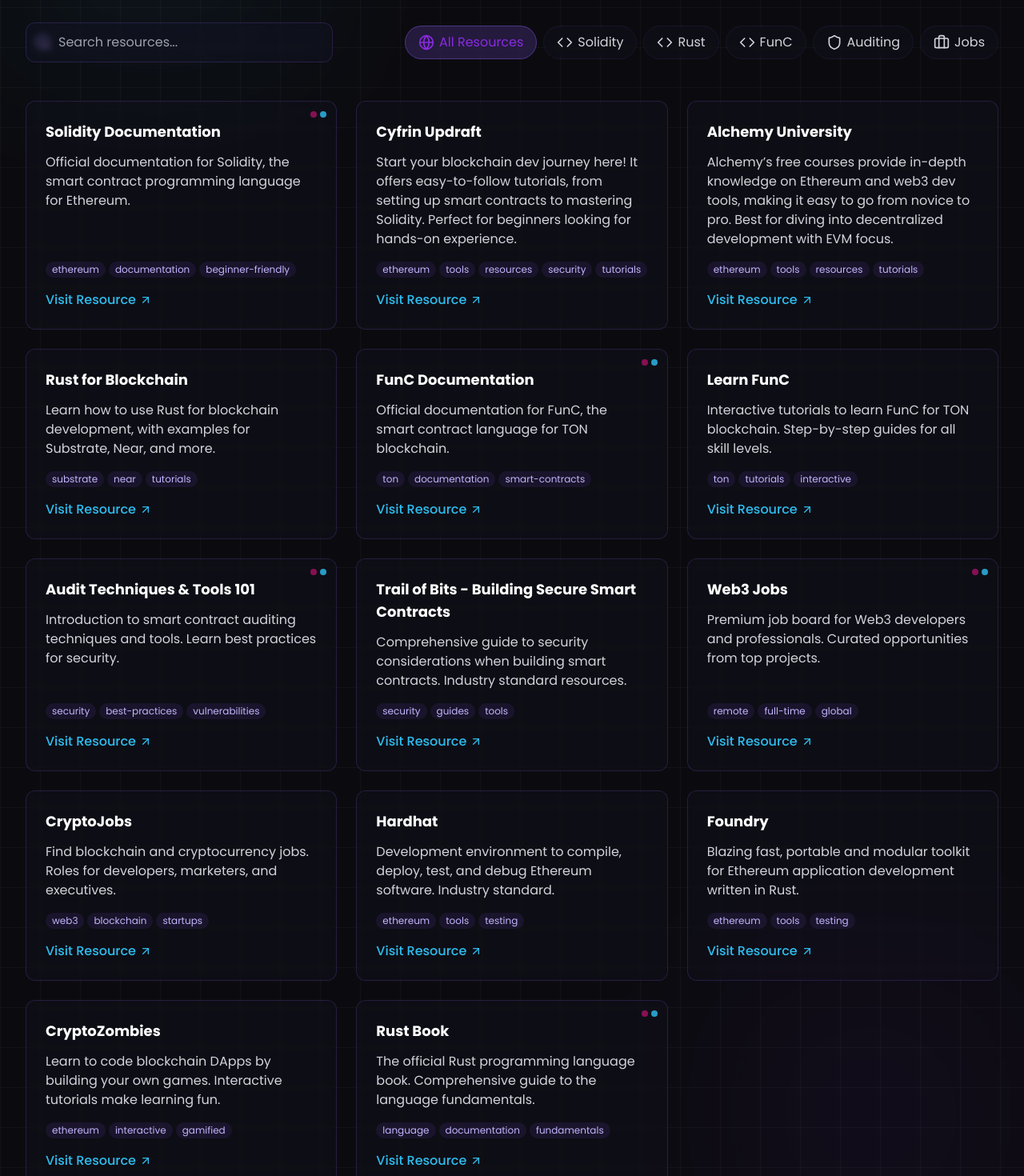
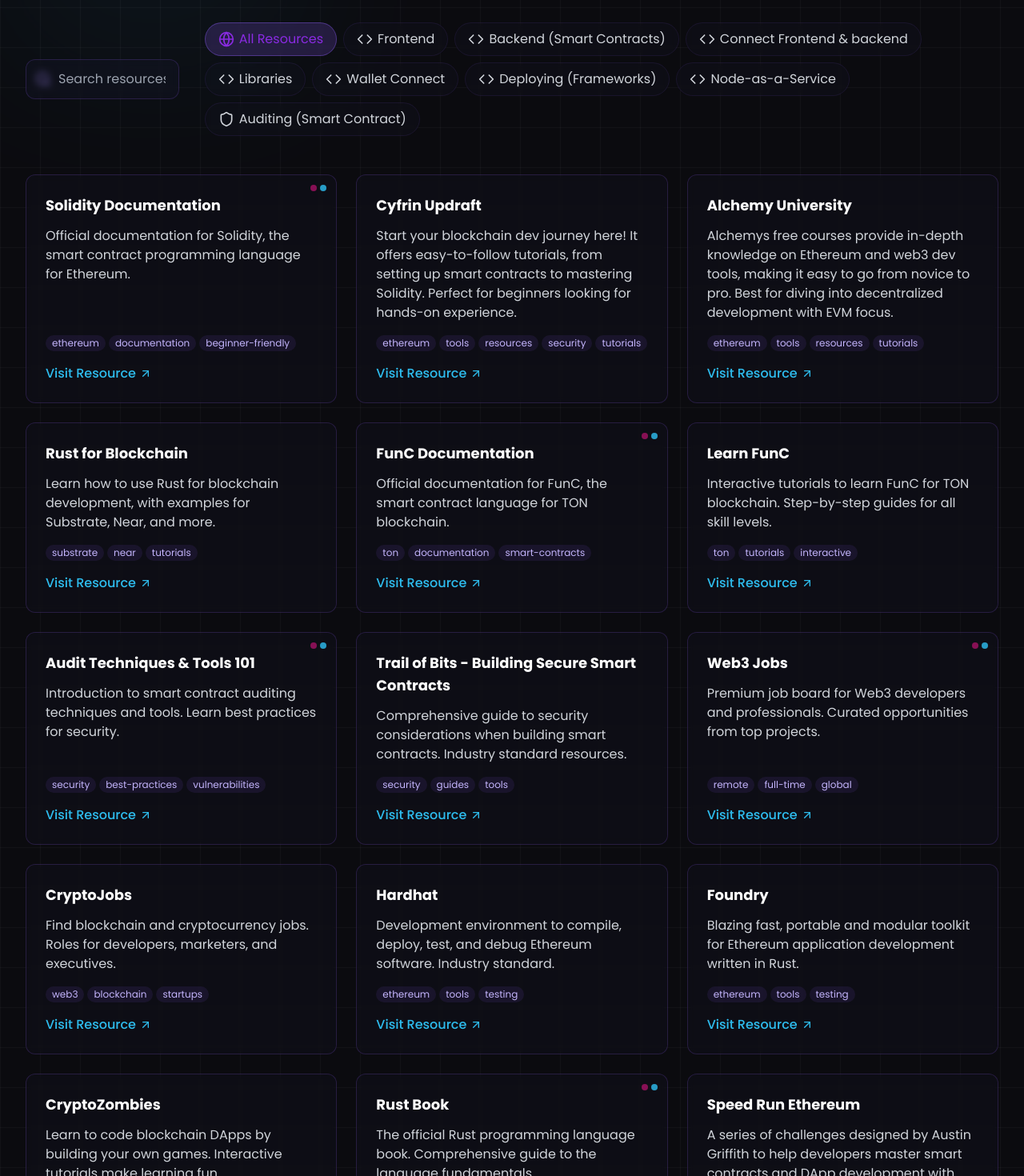
Before and after one commit to heycalebszn/raptohub, a React (Vite) app: page / in a window 1280 px wide. Shown: the part 980-2450 px from the top of the page at 80% size. Built offline with nearby package versions, Linux system fonts and the light colour scheme; a web font is replaced by a local one.

Commit message:
UPDATE: RESOURCES CURATED

```diff
--- a/src/components/sections/contributors.tsx
+++ b/src/components/sections/contributors.tsx
@@ -67,9 +67,9 @@
             Meet The Team
           </div>
           <h2 className="text-4xl font-bold mb-4">
-            Our{" "}
+            The{" "}
             <span className="bg-gradient-to-r from-neon-pink to-neon-purple bg-clip-text text-transparent">
-              Contributors
+              Founders
             </span>
           </h2>
           <p className="text-lg text-gray-300">
--- a/src/components/sections/resources.tsx
+++ b/src/components/sections/resources.tsx
@@ -1,21 +1,23 @@
-import { Search } from "lucide-react"
-import { categories, resourcesData } from "../../constants"
-import { ResourceCard } from "../ui/cards"
+import { Search } from "lucide-react";
+import { categories, resourcesData } from "../../constants";
+import { ResourceCard } from "../ui/cards";
 import { useState } from "react";
 
 const Resources = () => {
-    const [selectedCategory, setSelectedCategory] = useState("all");
-    const [searchTerm, setSearchTerm] = useState("");
+  const [selectedCategory, setSelectedCategory] = useState("all");
+  const [searchTerm, setSearchTerm] = useState("");
 
-    const filteredResources = resourcesData
-    .filter(resource =>
+  const filteredResources = resourcesData.filter(
+    (resource) =>
       (selectedCategory === "all" || resource.category === selectedCategory) &&
       (searchTerm === "" ||
         resource.title.toLowerCase().includes(searchTerm.toLowerCase()) ||
         resource.description.toLowerCase().includes(searchTerm.toLowerCase()) ||
-        (resource.tags && resource.tags.some(tag => tag.toLowerCase().includes(searchTerm.toLowerCase())))
-      )
-    );
+        (resource.tags &&
+          resource.tags.some((tag) =>
+            tag.toLowerCase().includes(searchTerm.toLowerCase())
+          )))
+  );
   return (
     <div id="resources" className="relative py-24 overflow-hidden">
       {/* Background elements */}
@@ -30,16 +32,21 @@
             Browse Our Collection
           </div>
           <h2 className="text-4xl font-bold mb-4">
-            Curated <span className="bg-gradient-to-r from-neon-blue to-neon-purple bg-clip-text text-transparent">Web3</span> Resources
+            Curated{" "}
+            <span className="bg-gradient-to-r from-neon-blue to-neon-purple bg-clip-text text-transparent">
+              Web3
+            </span>{" "}
+            Resources
           </h2>
           <p className="text-lg text-gray-300">
-            Discover the best learning materials, documentation, and tools to accelerate your blockchain development journey.
+            Discover the best learning materials, documentation, and tools to
+            accelerate your blockchain development journey.
           </p>
         </div>
 
         {/* Search and Filter */}
         <div className="mb-12">
-          <div className="flex flex-col md:flex-row gap-6 md:items-center justify-between">
+          <div className="flex flex-col md:flex-row gap-8 md:items-center justify-between">
             {/* Search */}
             <div className="relative w-full md:w-96">
               <div className="absolute inset-y-0 left-0 pl-3 flex items-center pointer-events-none">
@@ -86,13 +93,17 @@
             <div className="mx-auto w-16 h-16 flex items-center justify-center rounded-full bg-cyber-light/30 mb-4">
               <Search className="h-8 w-8 text-primary-300" />
             </div>
-            <h3 className="text-xl font-semibold text-white mb-2">No resources found</h3>
-            <p className="text-gray-400">Try adjusting your search or filter criteria</p>
+            <h3 className="text-xl font-semibold text-white mb-2">
+              No resources found
+            </h3>
+            <p className="text-gray-400">
+              Try adjusting your search or filter criteria
+            </p>
           </div>
         )}
       </div>
     </div>
-  )
-}
+  );
+};
 
-export default Resources
+export default Resources;
--- a/src/constants/index.tsx
+++ b/src/constants/index.tsx
@@ -8,29 +8,44 @@
     icon: <Globe className="w-5 h-5" />,
   },
   {
-    id: "solidity",
-    name: "Solidity",
+    id: "frontend",
+    name: "Frontend",
     icon: <Code className="w-5 h-5" />,
   },
   {
-    id: "rust",
-    name: "Rust",
+    id: "solidty",
+    name: "Backend (Smart Contracts)",
     icon: <Code className="w-5 h-5" />,
   },
   {
-    id: "func",
-    name: "FunC",
+    id: "Integration",
+    name: "Connect Frontend & backend",
+    icon: <Code className="w-5 h-5" />,
+  },
+  {
+    id: "libraries",
+    name: "Libraries",
+    icon: <Code className="w-5 h-5" />,
+  },
+  {
+    id: "Wallets",
+    name: "Wallet Connect",
+    icon: <Code className="w-5 h-5" />,
+  },
+  {
+    id: "deploying",
+    name: "Deploying (Frameworks)",
+    icon: <Code className="w-5 h-5" />,
+  },
+  {
+    id: "node",
+    name: "Node-as-a-Service",
     icon: <Code className="w-5 h-5" />,
   },
   {
     id: "auditing",
-    name: "Auditing",
+    name: "Auditing (Smart Contract)",
     icon: <Shield className="w-5 h-5" />,
-  },
-  {
-    id: "jobs",
-    name: "Jobs",
-    icon: <Briefcase className="w-5 h-5" />,
   },
 ];
 
@@ -58,7 +73,7 @@
     id: 3,
     title: "Alchemy University",
     description:
-      "Alchemy’s free courses provide in-depth knowledge on Ethereum and web3 dev tools, making it easy to go from novice to pro. Best for diving into decentralized development with EVM focus.",
+      "Alchemys free courses provide in-depth knowledge on Ethereum and web3 dev tools, making it easy to go from novice to pro. Best for diving into decentralized development with EVM focus.",
     url: "https://www.alchemy.com/university/courses",
     category: "solidity",
     tags: ["ethereum", "tools", "resources", "tutorials"],
@@ -69,7 +84,7 @@
     description:
       "Learn how to use Rust for blockchain development, with examples for Substrate, Near, and more.",
     url: "https://github.com/rust-blockchain/rust-blockchain",
-    category: "rust",
+    category: "solidity",
     tags: ["substrate", "near", "tutorials"],
   },
   {
@@ -78,7 +93,7 @@
     description:
       "Official documentation for FunC, the smart contract language for TON blockchain.",
     url: "https://ton.org/docs/#/func",
-    category: "func",
+    category: "solidity",
     featured: true,
     tags: ["ton", "documentation", "smart-contracts"],
   },
@@ -88,7 +103,7 @@
     description:
       "Interactive tutorials to learn FunC for TON blockchain. Step-by-step guides for all skill levels.",
     url: "https://ton.org/learn/func",
-    category: "func",
+    category: "solidity",
     tags: ["ton", "tutorials", "interactive"],
   },
   {
@@ -135,7 +150,7 @@
     description:
       "Development environment to compile, deploy, test, and debug Ethereum software. Industry standard.",
     url: "https://hardhat.org/",
-    category: "solidity",
+    category: "deploying",
     tags: ["ethereum", "tools", "testing"],
   },
   {
@@ -144,7 +159,7 @@
     description:
       "Blazing fast, portable and modular toolkit for Ethereum application development written in Rust.",
     url: "https://book.getfoundry.sh/",
-    category: "solidity",
+    category: "deploying",
     tags: ["ethereum", "tools", "testing"],
   },
   {
@@ -162,9 +177,149 @@
     description:
       "The official Rust programming language book. Comprehensive guide to the language fundamentals.",
     url: "https://doc.rust-lang.org/book/",
-    category: "rust",
+    category: "solidity",
     featured: true,
     tags: ["language", "documentation", "fundamentals"],
+  },
+  {
+    id: 16,
+    title: "Speed Run Ethereum",
+    description:
+      "A series of challenges designed by Austin Griffith to help developers master smart contracts and DApp development with Scaffold-ETH.",
+    url: "https://speedrunethereum.com/",
+    category: "solidity",
+    tags: ["ethereum", "scaffold-eth", "challenges", "solidity"],
+  },
+  {
+    id: 17,
+    title: "Scaffold-ETH 2",
+    description:
+      "A modern, full-stack Ethereum app starter kit using Next.js, Hardhat, RainbowKit, Wagmi, and Viem. Rapid prototyping for DApps.",
+    url: "https://github.com/scaffold-eth/scaffold-eth-2",
+    category: "libraries",
+    tags: ["ethereum", "starter-kit", "wagmi", "viem", "rainbowkit"],
+  },
+  {
+    id: 19,
+    title: "Thirdweb",
+    description:
+      "Platform to build and deploy web3 apps with pre-built smart contracts, SDKs, and React components. Ideal for rapid development.",
+    url: "https://thirdweb.com/",
+    category: "libraries",
+    tags: ["tools", "sdk", "smart-contracts", "react", "nft", "gaming"],
+  },
+  {
+    id: 20,
+    title: "Moralis Docs",
+    description:
+      "Backend-as-a-service platform for DApps. Offers APIs, authentication, and real-time event handling with easy-to-use SDKs.",
+    url: "https://docs.moralis.io/",
+    category: "banode",
+    tags: ["web3", "authentication", "api", "real-time"],
+  },
+  {
+    id: 38,
+    title: "Alchemy",
+    description:
+      "Node-as-a-service provider offering high-performance RPC endpoints, APIs, and tools for Ethereum and other networks.",
+    url: "https://www.alchemy.com/",
+    category: "node",
+    featured: true,
+    tags: ["rpc", "node", "ethereum", "infrastructure"],
+  },
+  {
+    id: 39,
+    title: "Infura",
+    description:
+      "Powerful Web3 infrastructure for developers. Connect your DApp to Ethereum, IPFS, and other networks easily.",
+    url: "https://www.infura.io/",
+    category: "node",
+    tags: ["rpc", "ipfs", "infrastructure", "ethereum"],
+  },
+  {
+    id: 21,
+    title: "Ethers.js Documentation",
+    description:
+      "Complete documentation for Ethers.js, a lightweight JavaScript library for interacting with the Ethereum blockchain.",
+    url: "https://docs.ethers.org/",
+    category: "Integration",
+    tags: ["ethers", "javascript", "blockchain", "library"],
+  },
+  {
+    id: 22,
+    title: "RainbowKit Docs",
+    description:
+      "Plug-and-play wallet connection UI for your DApp. Works seamlessly with Wagmi and Viem.",
+    url: "https://www.rainbowkit.com/docs/introduction",
+    category: "wallet",
+    tags: ["wallet", "rainbowkit", "wagmi", "viem", "connect"],
+  },
+  {
+    id: 23,
+    title: "Wagmi Docs",
+    description:
+      "React Hooks for Ethereum. Wagmi makes it easy to interact with wallets, contracts, and providers using a modern, type-safe approach.",
+    url: "https://wagmi.sh/",
+    category: "Integration",
+    featured: true,
+    tags: ["hooks", "ethereum", "wallet", "connect", "frontend"],
+  },
+  {
+    id: 24,
+    title: "Viem Docs",
+    description:
+      "Viem is a TypeScript-first, modern Ethereum library built for performance, DX, and safety. Works great with Wagmi.",
+    url: "https://viem.sh/",
+    category: "Integration",
+    tags: ["typescript", "ethereum", "library", "frontend", "rpc"],
+  },
+  {
+    id: 25,
+    title: "React Documentation",
+    description:
+      "The official documentation for React, a JavaScript library for building user interfaces — essential for building DApp frontends.",
+    url: "https://react.dev/",
+    category: "frontend",
+    featured: true,
+    tags: ["javascript", "library", "frontend", "ui"],
+  },
+  {
+    id: 26,
+    title: "Next.js Documentation",
+    description:
+      "The official Next.js docs. Learn how to build fast, full-stack React applications using file-based routing, API routes, and SSR.",
+    url: "https://nextjs.org/docs",
+    category: "frontend",
+    featured: true,
+    tags: ["react", "ssr", "fullstack", "routing", "deployment"],
+  },
+  {
+    id: 29,
+    title: "Tailwind CSS",
+    description:
+      "A utility-first CSS framework packed with classes to build custom designs without writing CSS from scratch.",
+    url: "https://tailwindcss.com/docs",
+    category: "frontend",
+    featured: true,
+    tags: ["css", "utility", "frontend", "responsive"],
+  },
+  {
+    id: 30,
+    title: "Bootstrap",
+    description:
+      "Popular front-end open-source toolkit for developing responsive, mobile-first websites using CSS and JS components.",
+    url: "https://getbootstrap.com/",
+    category: "frontend",
+    tags: ["css", "frontend", "responsive", "framework"],
+  },
+  {
+    id: 31,
+    title: "MDN CSS Docs",
+    description:
+      "Mozilla Developer Network's official documentation on CSS. The ultimate reference for styling the web.",
+    url: "https://developer.mozilla.org/en-US/docs/Web/CSS",
+    category: "frontend",
+    tags: ["css", "reference", "mdn", "web"],
   },
 ];
 
@@ -178,19 +333,19 @@
 export const testimonials = [
   {
     id: 1,
-    text: "RaptoHub helped me transition from Web2 to Web3 development in just 3 months. The curated resources saved me countless hours of research.",
+    text: "Web3Nest helped me transition from Web2 to Web3 development in just 3 months. The curated resources saved me countless hours of research.",
     author: "Alex K.",
     role: "Smart Contract Developer",
   },
   {
     id: 2,
-    text: "As a technical recruiter, I use RaptoHub to understand the Web3 landscape and find quality candidates who have followed the right learning paths.",
+    text: "As a technical recruiter, I use Web3Nest to understand the Web3 landscape and find quality candidates who have followed the right learning paths.",
     author: "Sarah M.",
     role: "Tech Recruiter",
   },
   {
     id: 3,
-    text: "The audit resources on RaptoHub helped our team implement security best practices from day one. Essential platform for serious Web3 teams.",
+    text: "The audit resources on Web3Nest helped our team implement security best practices from day one. Essential platform for serious Web3 teams.",
     author: "Michael D.",
     role: "DeFi Project Lead",
   },
```
